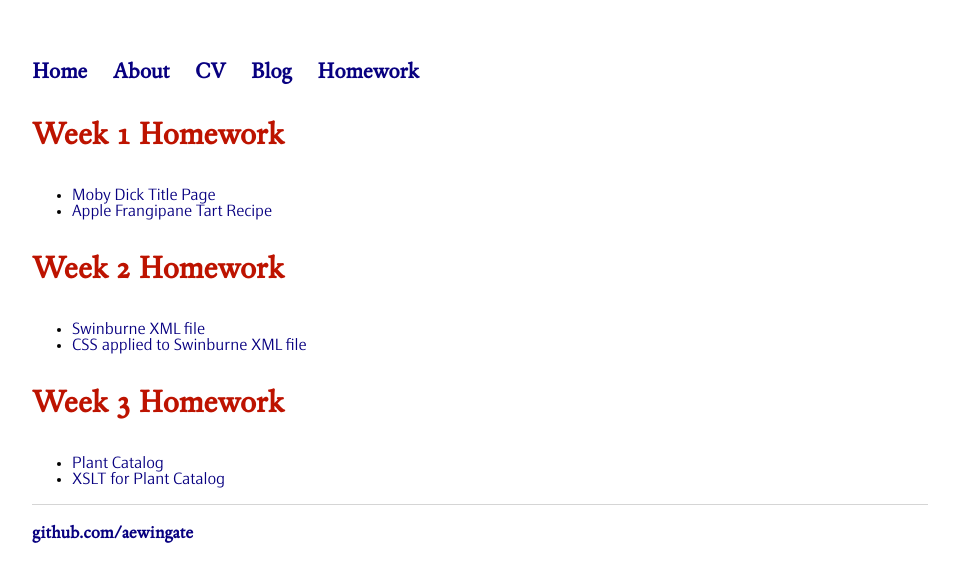
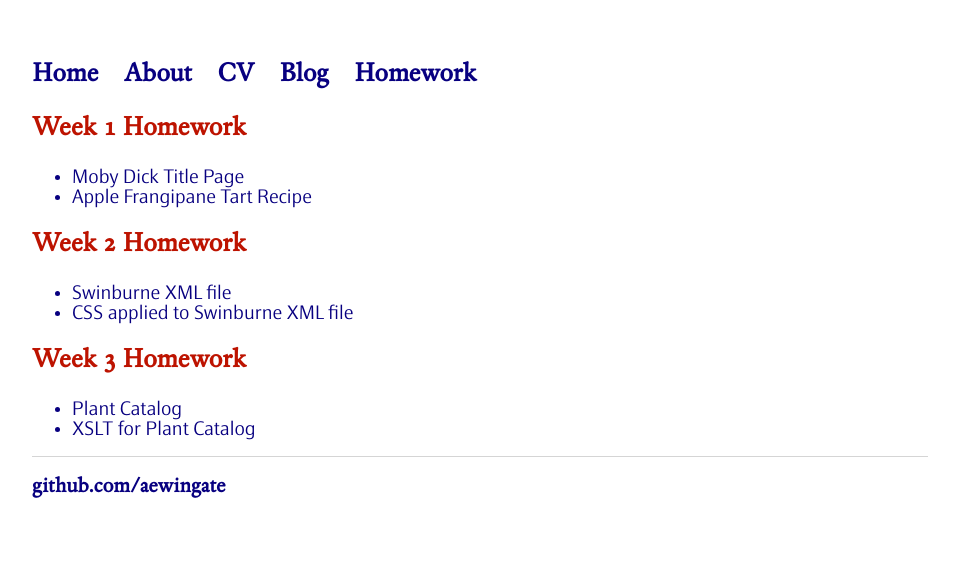
Before and after one commit to aewingate/aewingate.github.io, a Jekyll site: the page built from homework/index.html, in a window 1280 px wide. Shown: the top 582 px of the page, without its empty margins (160-1119 px from the left). Built offline with Jekyll 4.4.1, drawn with Linux system fonts in a browser that asks for light colours.

Commit message:
Update main.css

```diff
--- a/css/main.css
+++ b/css/main.css
@@ -44,15 +44,23 @@ h2 {
 }
 
 h3 {
-    font-size: 2em;
+    font-size: 1.7em;
     font-family:'EspinosaNovaReg', 'Garamond', 'Serif';
     color: #bd1300;
+    line-height: .8em;
 }
 p {
     font-size: 1.5em;
     line-height: 1.4em;
     color: #333;
     font-family:'Epoca Classic Light';
+}
+ul {
+	list-style-type: disc;
+    color: #080080;
+}
+li {
+    font-size: 1.2em;
 }
 footer {
     border-top: 1px solid #d5d5d5;
```
